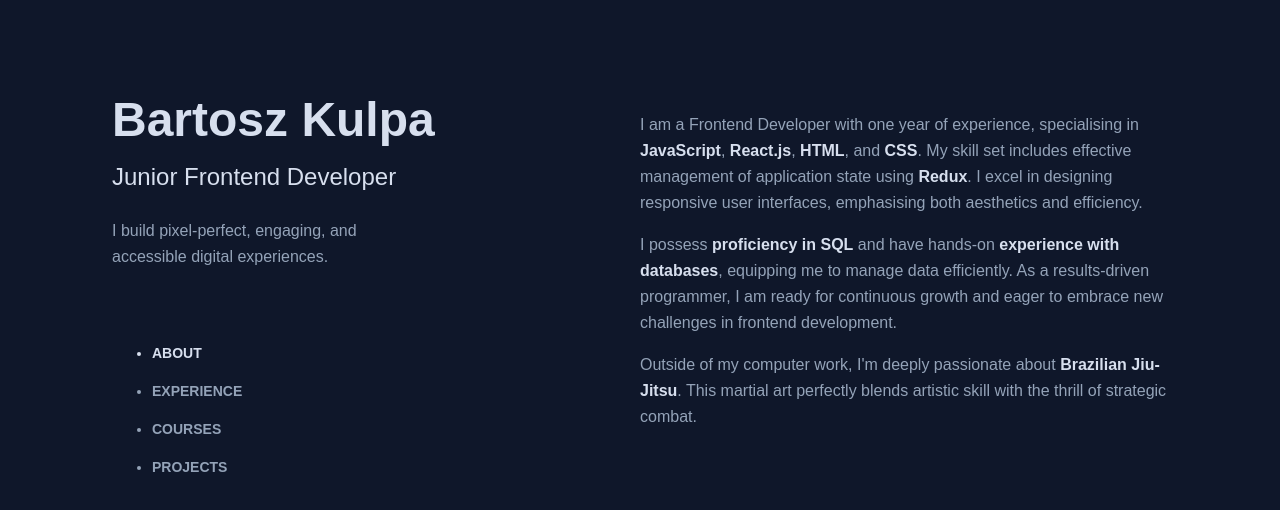
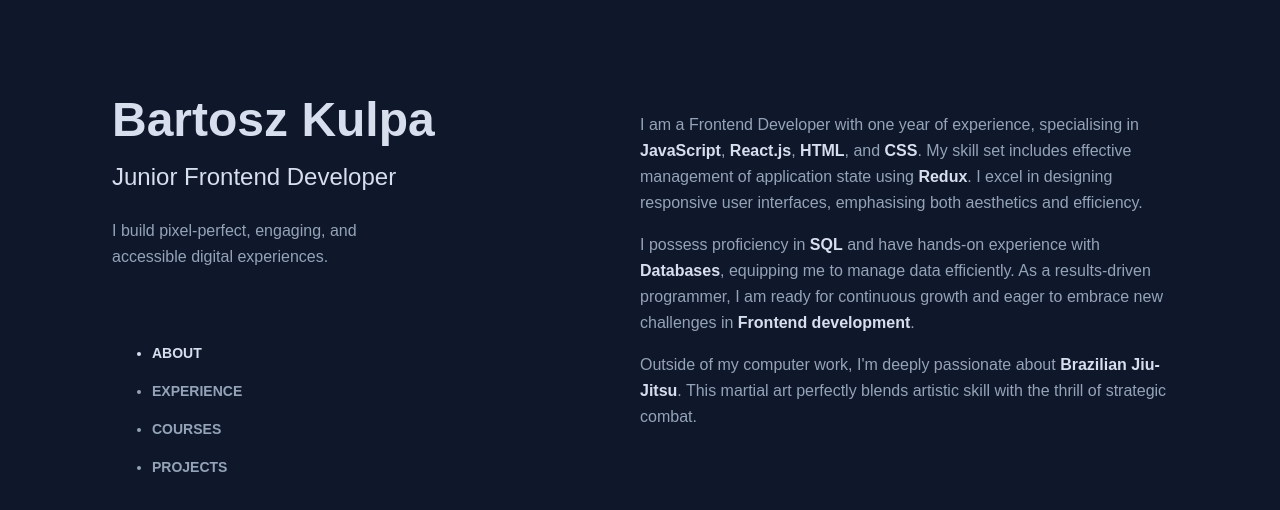
Before and after one commit to bkulpa/portfolio, a React (Create React App) app: page / in a window 1280 px wide. Shown: the top 510 px of the page. Built offline with nearby package versions, Linux system fonts and the light colour scheme.

Commit message:
added more highlights and TODOs

```diff
--- a/public/languages/en.json
+++ b/public/languages/en.json
@@ -1,6 +1,6 @@
 {
     "home.aboutMe.part-1": "I am a Frontend Developer with one year of experience, specialising in <span class='highlight__about'>JavaScript</span>, <span class='highlight__about'>React.js</span>, <span class='highlight__about'>HTML</span>, and <span class='highlight__about'>CSS</span>. My skill set includes effective management of application state using <span class='highlight__about'>Redux</span>. I excel in designing responsive user interfaces, emphasising both aesthetics and efficiency.",
-    "home.aboutMe.part-2": "I possess <span class='highlight__about'>proficiency in SQL</span> and have hands-on <span class='highlight__about'>experience with databases</span>, equipping me to manage data efficiently. As a results-driven programmer, I am ready for continuous growth and eager to embrace new challenges in frontend development.",
+    "home.aboutMe.part-2": "I possess proficiency in <span class='highlight__about'>SQL</span> and have hands-on experience with <span class='highlight__about'>Databases</span>, equipping me to manage data efficiently. As a results-driven programmer, I am ready for continuous growth and eager to embrace new challenges in <span class='highlight__about'>Frontend development</span>.",
     "home.aboutMe.part-3": "Outside of my computer work, I'm deeply passionate about <span class='highlight__about'>Brazilian Jiu-Jitsu</span>. This martial art perfectly blends artistic skill with the thrill of strategic combat.",
     "home.jobTitleDescription": "I build pixel-perfect, engaging, and accessible digital experiences.",
     "home.jobTitle": "Junior Frontend Developer",
--- a/src/components/menu/menu.component.jsx
+++ b/src/components/menu/menu.component.jsx
@@ -15,6 +15,8 @@ const Menu = () => {
       : "rgb(148, 163, 184)",
   };
 
+  // TODO: I need to add styles for MenuElements,
+  //  CSS should be active also in hover
   return (
     <MenuList>
       <MenuElement style={foundedMenuSectionStyle}>
```
